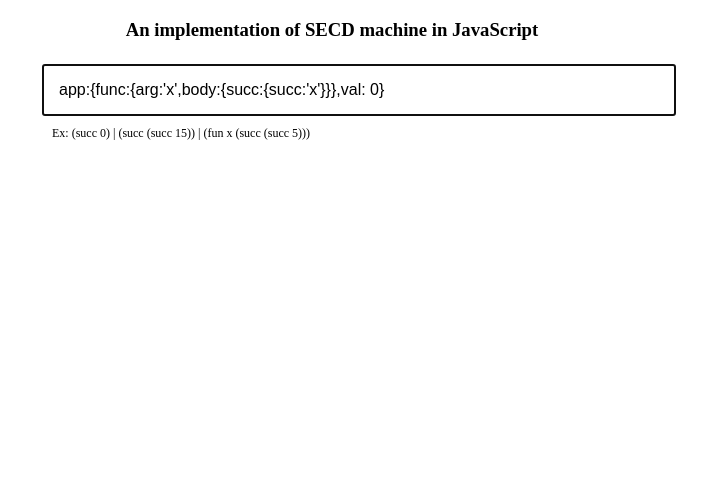
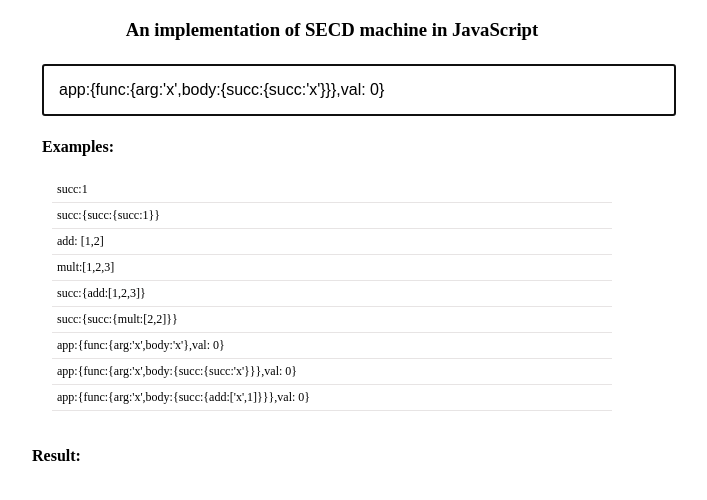
Before and after one commit to novogeek/SECD-JS, a plain HTML site: page index.html in a window 1280 px wide. Shown: the whole page, without its empty margins (308-1015 px from the left). Drawn offline with Linux system fonts and the light colour scheme.

Commit message:
updated examples

```diff
--- a/index.html
+++ b/index.html
@@ -9,8 +9,20 @@
             <h3>An implementation of SECD machine in JavaScript</h3>
             <div id="divInput">
                 <div><input type="text" id="txtInput" placeholder="Enter lambda expression here and hit return..." value="app:{func:{arg:'x',body:{succ:{succ:'x'}}},val: 0}" autofocus="true" /></div>
-                <div id="divEx">Ex: (succ 0) | (succ (succ 15)) | (fun x (succ (succ 5)))</div>
+                <h4>Examples:</h4>
+                <div id="divEx">
+                    <span>succ:1 </span>
+                    <span>succ:{succ:{succ:1}}</span>
+                    <span>add: [1,2]</span>
+                    <span>mult:[1,2,3]</span>
+                    <span>succ:{add:[1,2,3]}</span>
+                    <span>succ:{succ:{mult:[2,2]}}</span>
+                    <span>app:{func:{arg:'x',body:'x'},val: 0}</span>
+                    <span>app:{func:{arg:'x',body:{succ:{succ:'x'}}},val: 0}</span>
+                    <span>app:{func:{arg:'x',body:{succ:{add:['x',1]}}},val: 0}</span>
+                </div>
             </div>
+            <h4>Result:</h4>
             <div id="divResults">
 
             </div>
--- a/secd.js
+++ b/secd.js
@@ -18,12 +18,9 @@
         var DomOperations = function () {
             txtInput.onkeypress = function (e) {
                 if (e.keyCode === 13) {
-                    var newDiv = document.createElement("div");
                     var code = parseCode(txtInput.value);
                     var result = RunSECD(code, new Array());
-                    newDiv.innerHTML = result;
-                    divResults.appendChild(newDiv);
-                    //txtInput.value = '';
+                    divResults.innerHTML = result;
                 }
             }
         };
--- a/style.css
+++ b/style.css
@@ -20,3 +20,8 @@ input[type="text"] {
     margin: 10px;
     font-size:12px;
 }
+#divEx span {
+    padding: 5px;
+    display: block;
+    border-bottom: solid 1px #e7e4e4;
+}
```
